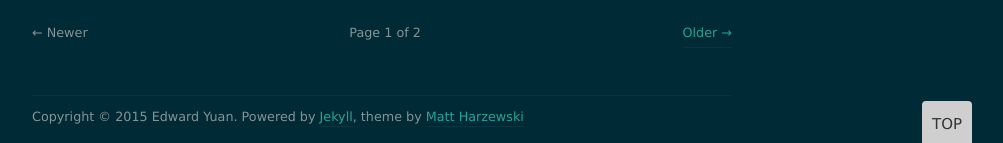
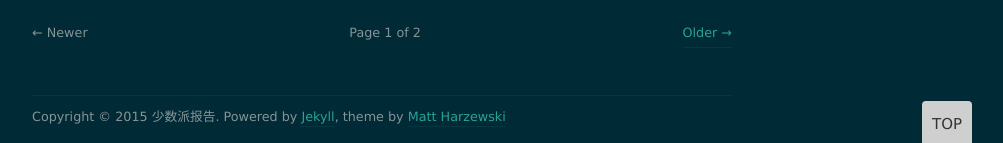
Before and after one commit to EdwardYuan/EdwardYuan.github.io, a Jekyll site: the page built from index.html, in a window 1280 px wide and 900 px high, scrolled down 5878 px. Shown: the part 751-894 px from the top of the window, without its empty margins (258-1261 px from the left). Built offline with Jekyll 4.4.1, drawn with Linux system fonts in a browser that asks for light colours; nearby versions of some CDN libraries; the list of posts is cut into pages by our own code; some of the changed text lies outside the part shown.

Commit message:
change title&&comment

```diff
--- a/_config.yml
+++ b/_config.yml
@@ -1,7 +1,7 @@
 encoding: UTF-8
-name: Edward Yuan
+name: 少数派报告
 url: http://edwardyuan.github.io
-description: 少数派报告.
+description: Some raw thought.
 
 permalink: /:year/:month/:day/:title/
 paginate: 10
```
